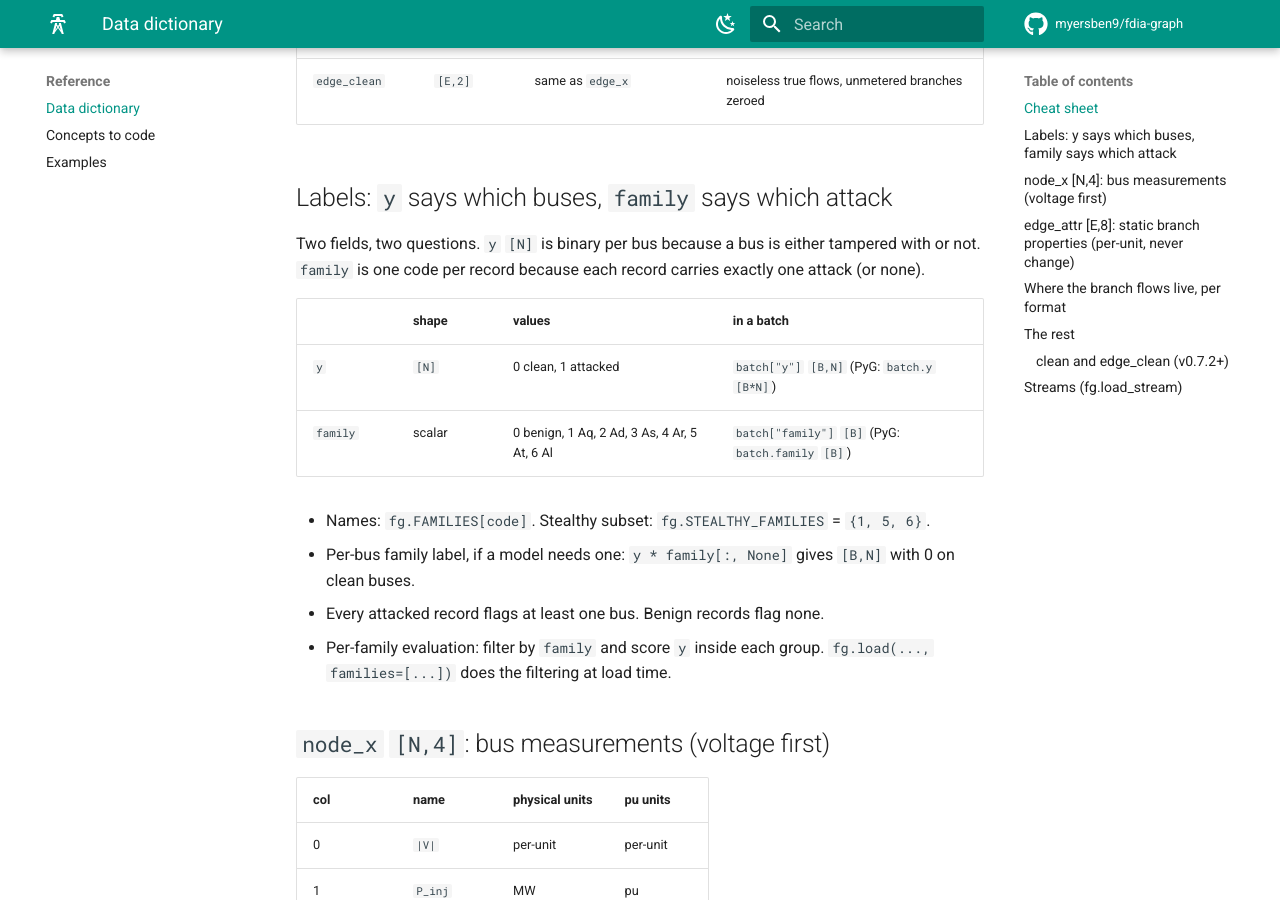
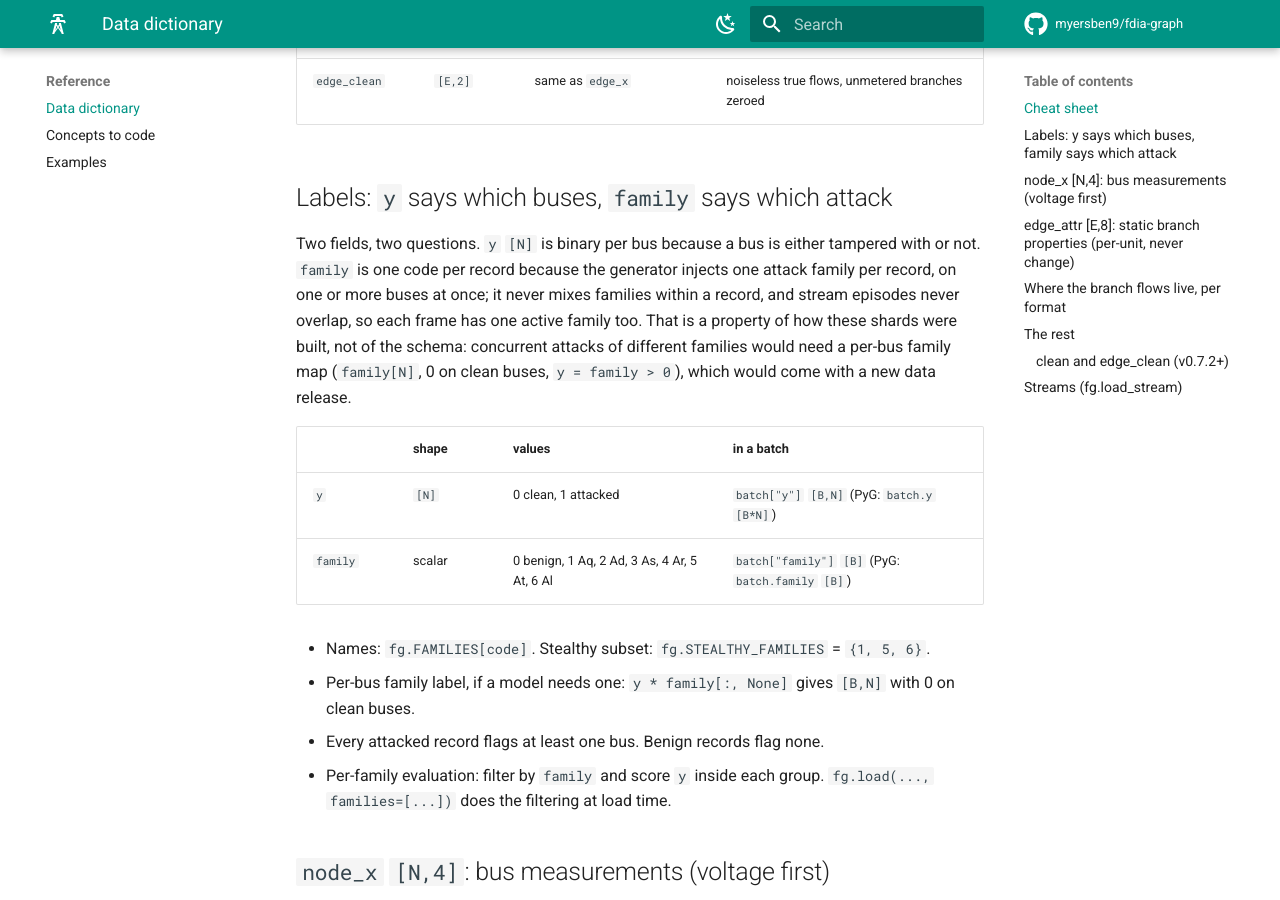
Before and after one commit to myersben9/fdia-graph, an MkDocs documentation site: the page built from docs/reference/DATA_DICTIONARY.md, in a window 1280 px wide and 900 px high, scrolled down 1063 px. Built offline with MkDocs 1.6.1 and Material for MkDocs 9.7.7, drawn with Linux system fonts in a browser that asks for light colours; comment, search, counter and statistics services are not loaded.

Commit message:
Docs: family is one code per record because the generator injects one family per record, not because the schema requires it; per-bus family map named as the path for concurrent attacks

```diff
--- a/docs/reference/DATA_DICTIONARY.md
+++ b/docs/reference/DATA_DICTIONARY.md
@@ -25,7 +25,11 @@ What every array from `fg.load()` / `fg.load_stream()` holds.
 ## Labels: `y` says which buses, `family` says which attack
 
 Two fields, two questions. `y` `[N]` is binary per bus because a bus is either tampered with or not.
-`family` is one code per record because each record carries exactly one attack (or none).
+`family` is one code per record because the generator injects one attack family per record, on one
+or more buses at once; it never mixes families within a record, and stream episodes never overlap,
+so each frame has one active family too. That is a property of how these shards were built, not of
+the schema: concurrent attacks of different families would need a per-bus family map (`family[N]`,
+0 on clean buses, `y = family > 0`), which would come with a new data release.
 
 | | shape | values | in a batch |
 |---|---|---|---|
```
Also changed, not shown: README.md (+1 -1 lines).
